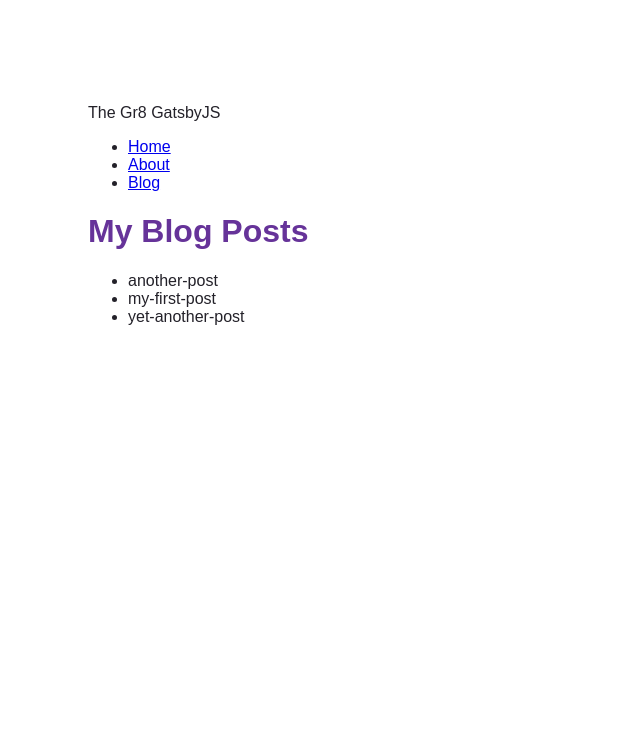
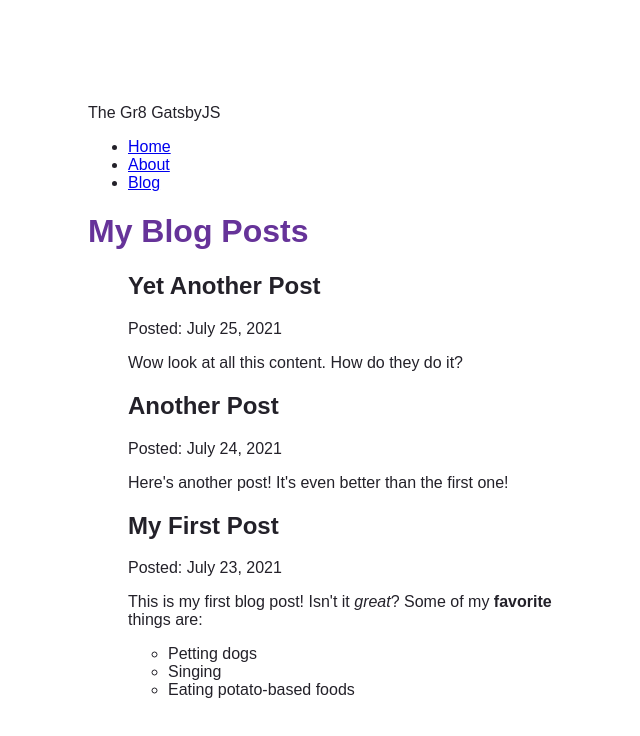
Before and after one commit to KynamoCodes/great-gatsby, a Gatsby site: page /blog in a window 1280 px wide. Shown: the whole page, without its empty margins (302-942 px from the left). Built offline with nearby package versions, Linux system fonts and the light colour scheme; Gatsby itself is replaced by a stand-in of ours.

Commit message:
Finished Gatsby Tutorial Part 5

```diff
--- a/blog/another-post.mdx
+++ b/blog/another-post.mdx
@@ -0,0 +1,6 @@
+---
+title: "Another Post"
+date: "2021-07-24"
+---
+
+Here's another post! It's even better than the first one!
--- a/blog/my-first-post.mdx
+++ b/blog/my-first-post.mdx
@@ -0,0 +1,9 @@
+---
+title: "My First Post"
+date: "2021-07-23"
+---
+This is my first blog post! Isn't it *great*?
+Some of my **favorite** things are:
+* Petting dogs
+* Singing
+* Eating potato-based foods
--- a/blog/yet-another-post.mdx
+++ b/blog/yet-another-post.mdx
@@ -0,0 +1,6 @@
+---
+title: "Yet Another Post"
+date: "2021-07-25"
+---
+
+Wow look at all this content. How do they do it?
--- a/gatsby-config.js
+++ b/gatsby-config.js
@@ -14,5 +14,6 @@ module.exports = {
         path: `${__dirname}/blog`,
       }
     },
+    "gatsby-plugin-mdx",
   ],
 };
--- a/package.json
+++ b/package.json
@@ -14,9 +14,12 @@
     "clean": "gatsby clean"
   },
   "dependencies": {
+    "@mdx-js/mdx": "^1.6.22",
+    "@mdx-js/react": "^1.6.22",
     "gatsby": "^3.10.2",
     "gatsby-plugin-gatsby-cloud": "^2.10.1",
     "gatsby-plugin-image": "^1.10.1",
+    "gatsby-plugin-mdx": "^2.10.1",
     "gatsby-plugin-sharp": "^3.10.2",
     "gatsby-source-filesystem": "^3.10.0",
     "react": "^17.0.1",
--- a/src/components/layout.js
+++ b/src/components/layout.js
@@ -11,6 +11,7 @@ import {
 
 const Layout = ({ pageTitle, children }) => {
 
+  // static query to use in “building block” components
   const data = useStaticQuery(graphql`
     query {
       site {
--- a/src/pages/blog.js
+++ b/src/pages/blog.js
@@ -2,6 +2,7 @@ import * as React from 'react'
 import Layout from '../components/layout'
 import { pageStyles } from "../css/basecss"
 import { graphql } from 'gatsby'
+import { MDXRenderer } from 'gatsby-plugin-mdx'
 
 const BlogPage = ({data}) => {
   return (
@@ -9,10 +10,14 @@ const BlogPage = ({data}) => {
       <Layout pageTitle="My Blog Posts">
       <ul>
         {
-          data.allFile.nodes.map(node => (
-            <li key={node.name}>
-              {node.name}
-            </li>
+          data.allMdx.nodes.map((node) => (
+            <article key={node.id}>
+              <h2>{node.frontmatter.title}</h2>
+              <p>Posted: {node.frontmatter.date}</p>
+              <MDXRenderer>
+                {node.body}
+              </MDXRenderer>
+            </article>
           ))
         }
       </ul>
@@ -21,11 +26,17 @@ const BlogPage = ({data}) => {
   )
 }
 
+// To pull data into a page component, use a page query.
 export const data = graphql`
   query {
-    allFile {
+    allMdx(sort: {fields: frontmatter___date, order: DESC}) {
       nodes {
-        name
+        frontmatter {
+          date(formatString: "MMMM D, YYYY")
+          title
+        }
+        id
+        body
       }
     }
   }
```
Also changed, not shown: 1 other file.
